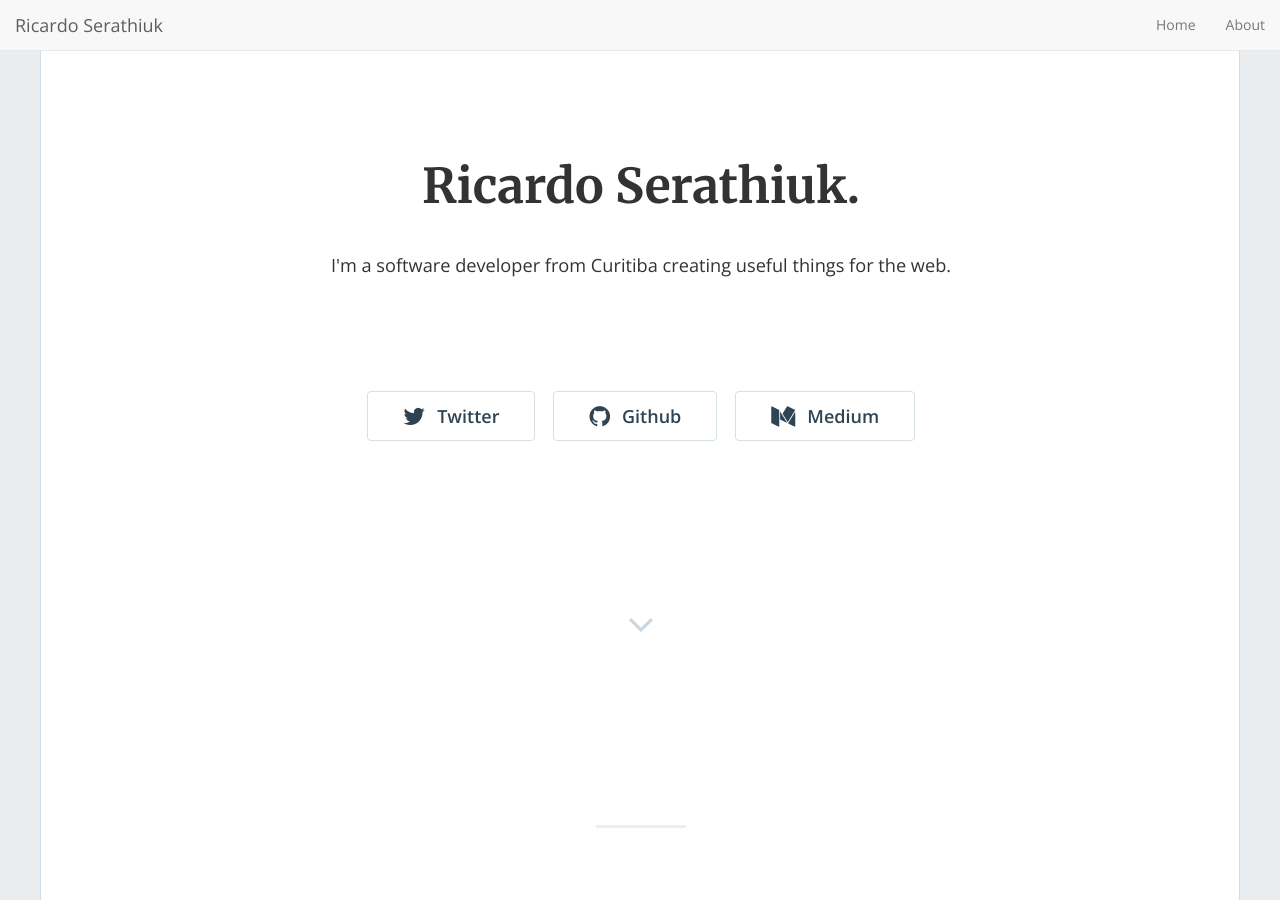
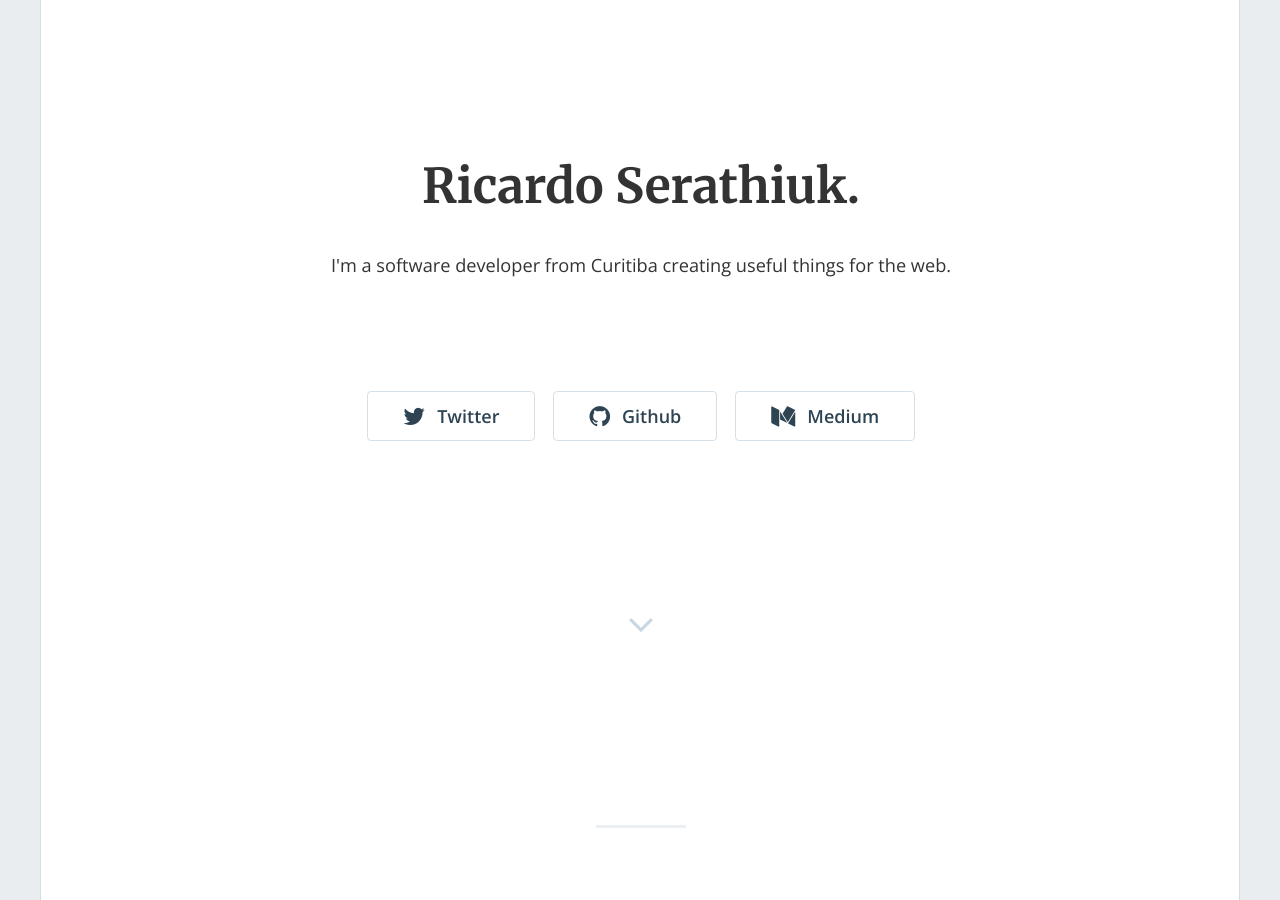
Before and after one commit to serathiuk/blog, a Jekyll site: the page built from index.html, in a window 1280 px wide and 900 px high. Built offline with Jekyll 4.4.1, drawn with Linux system fonts in a browser that asks for light colours; nearby versions of some CDN libraries; the list of posts is cut into pages by our own code.

Commit message:
dsasd
asdas

```diff
--- a/_includes/header.html
+++ b/_includes/header.html
@@ -30,28 +30,3 @@
 <body class="{{ post.title | downcase | replace:' ','-' | replace:',','' | strip_html }}{% if page.category %} category-{{ page.category }}{% endif %}{% if page.layout-class %} layout-{{ page.layout-class }}{% endif %}">
 
 <div class="main container" id="top">
-
-  {% if site.enable_nav == true %}
-  <nav class="navbar navbar-default navbar-fixed-top">
-      <div class="container-fluid">
-          <div class="navbar-header">
-              <button type="button" class="navbar-toggle collapsed" data-toggle="collapse" data-target="#navbar" aria-expanded="false" aria-controls="navbar">
-                <span class="sr-only">Toggle navigation</span>
-                <span class="icon-bar"></span>
-                <span class="icon-bar"></span>
-                <span class="icon-bar"></span>
-              </button>
-              <a class="navbar-brand" href="/">{{ site.admin_name }}</a>
-          </div>
-          <div id="navbar" class="navbar-collapse collapse">
-            <ul class="nav navbar-nav navbar-right">
-              {% for item in site.nav_item %}
-                <li>
-                  <a href="{{ item.url }}">{{ item.text }}</a>
-                </li>
-              {% endfor %}
-            </ul>
-          </div>
-      </div>
-  </nav>
-  {% endif %}
```
